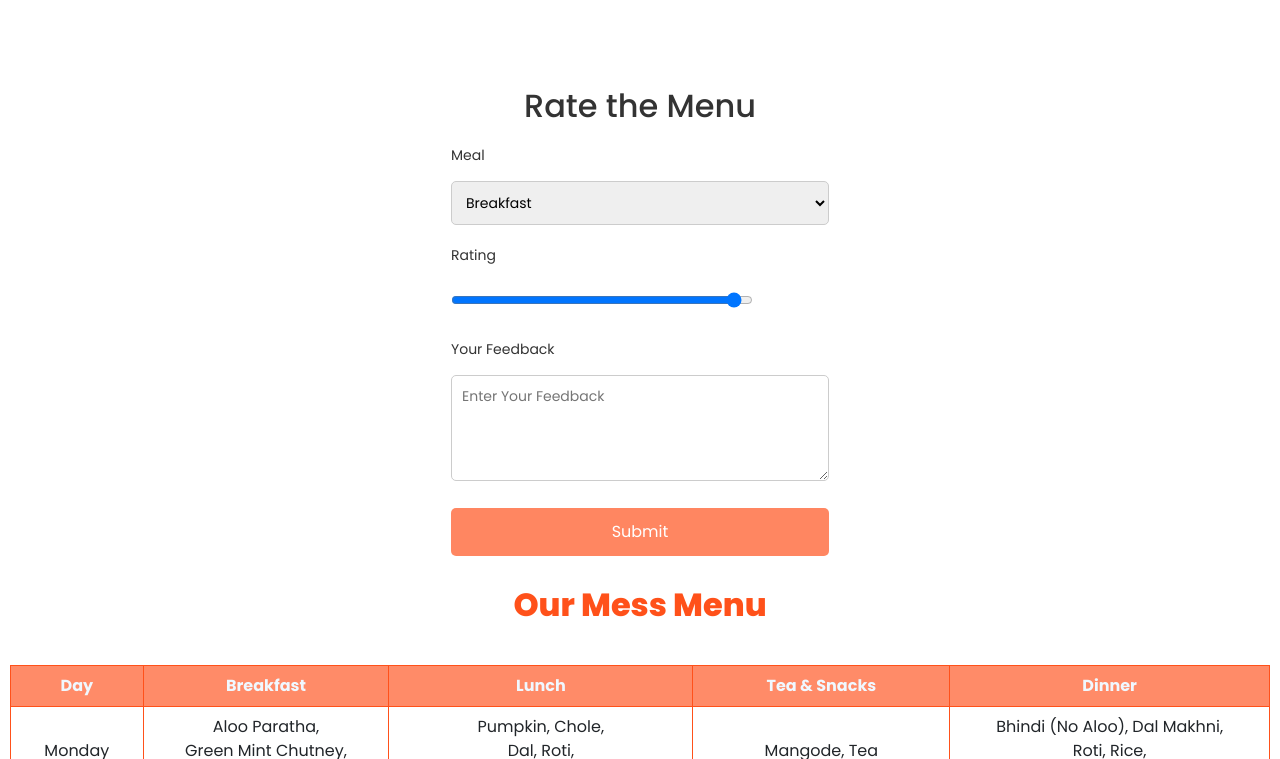
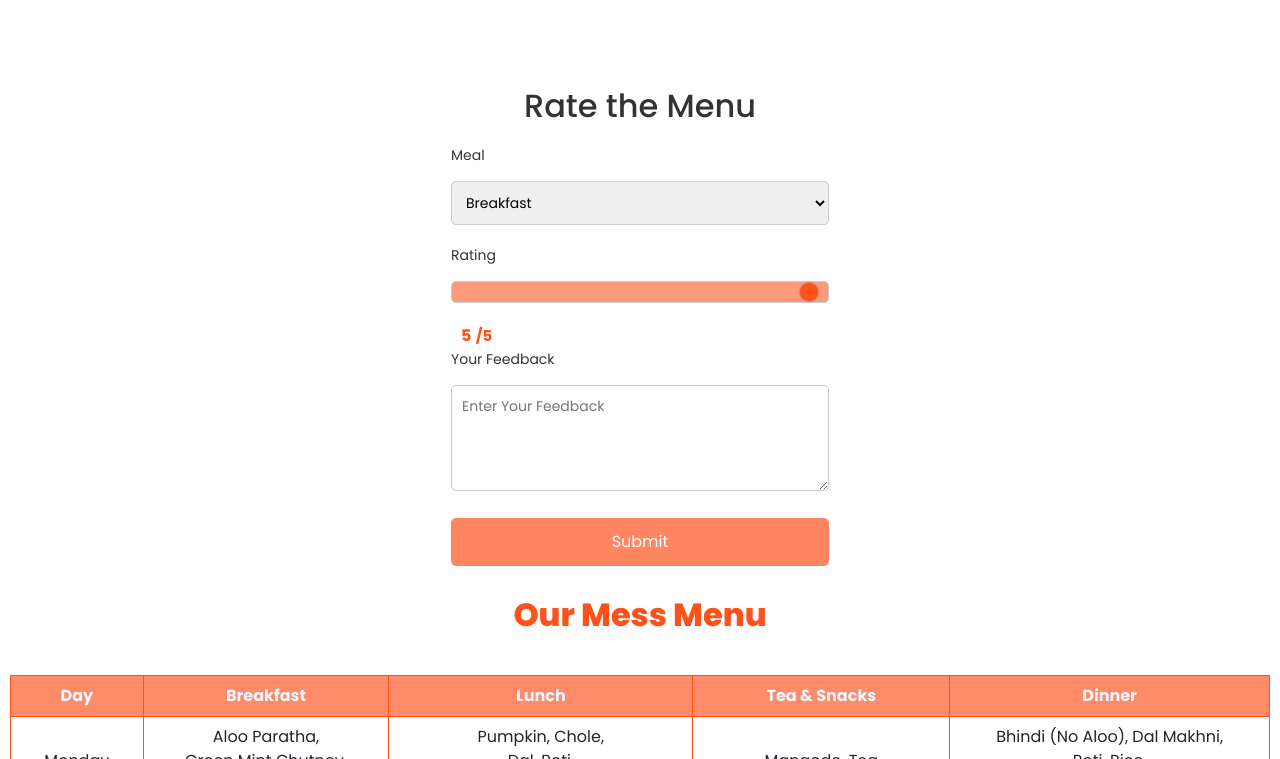
Before and after one commit to TanKaizokuO/IIIT-NR-Student-Hub, a plain HTML site: page mess.html in a window 1280 px wide. Shown: the part 1310-2069 px from the top of the page. Drawn offline with nearby package versions, Linux system fonts and the light colour scheme; no server answers.

Commit message:
Rating Slider improved

```diff
--- a/assets/css/Mess.css
+++ b/assets/css/Mess.css
@@ -171,3 +171,63 @@ button:hover {
     font-size: 14px;
   }
 }
+#rangeValue,#rangeValueL{
+    font-family: 'Poppins', sans-serif;
+    font-weight: 700;
+    font-style: normal;
+    color: #ff511a;
+    display: inline-block;
+}
+
+/* Container for the rating input */
+#rating {
+  width: 100%; /* Adjust width as needed */
+  -webkit-appearance: none; /* Remove default styling */
+  appearance: none;
+  background:  #ff4f1a90; /* Gradient background */
+  height: 8px;
+  border-radius: 5px;
+  outline: none;
+  margin-top: 10px;
+  margin-bottom: 20px;
+  transition: background 0.3s ease;
+}
+
+/* Thumb styling for range input */
+#rating::-webkit-slider-thumb {
+  -webkit-appearance: none;
+  appearance: none;
+  width: 18px;
+  height: 18px;
+  border-radius: 50%;
+  background: #ff511a;
+  cursor: pointer;
+  box-shadow: 0 0 3px rgba(0, 0, 0, 0.4);
+  transition: background 0.3s ease;
+}
+
+#rating::-moz-range-thumb {
+  width: 18px;
+  height: 18px;
+  border-radius: 50%;
+  background: #ff511a;
+  cursor: pointer;
+  box-shadow: 0 0 3px rgba(0, 0, 0, 0.4);
+}
+
+/* Hover effect for thumb */
+#rating:hover::-webkit-slider-thumb {
+  background: #ff8a33;
+}
+
+#rating:hover::-moz-range-thumb {
+  background: #ff8a33;
+}
+
+/* Dynamic value label styling */
+#rangeValue {
+  font-weight: bold;
+  margin-left: 10px;
+  color: #ff511a;
+  font-size: 1rem;
+}
--- a/assets/css/StyleAlpha.css
+++ b/assets/css/StyleAlpha.css
@@ -793,7 +793,7 @@ banner
 .slide-inner .header-text p {
   color: #fff;
   margin-right: 60px;
-  margin-bottom: 50px;
+  margin-bottom: 30px;
   opacity: 1;
   visibility: visible;
 }
--- a/mess.html
+++ b/mess.html
@@ -31,7 +31,7 @@
                 <nav class="main-nav">
                     <!-- ***** Logo Starts here ***** -->
                     <a href="index.html" class="logo">
-                        <img src="assets/images/logo.png" alt="">
+                        <img src="./assets/images/logo.png" alt="">
                     </a>
                     <!-- ***** Logo Ends here**** -->
 
@@ -166,8 +166,11 @@
       </select>
 
       <label for="rating">Rating</label>
-      <input id="rating" name="rating" type="range" max="10" min="0" value="10" step="1" required>
+      <input id="rating" name="rating" type="range" max="5" min="0" value="5" step="0.25" required oninput="rangeValue.innerText = this.value">
       <br>
+
+<p id="rangeValue">5</p>
+<p id="rangeValueL">/5</p>
 
       <label for="message">Your Feedback</label>
 
```
